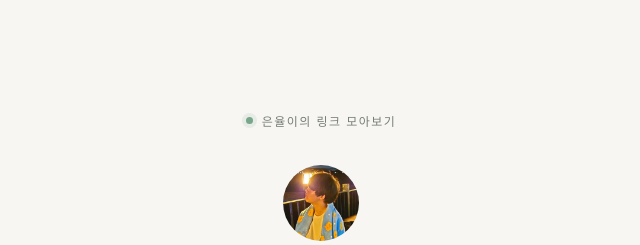
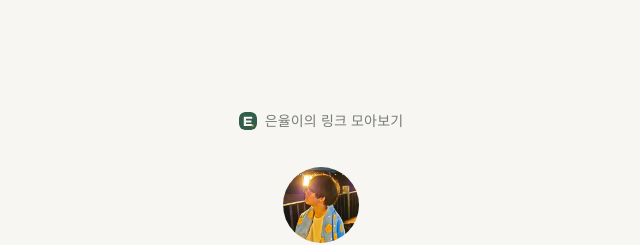
Before and after one commit to EunYool10/link-collection, a plain HTML site: page index.html in a window 1280 px wide. Shown: the top 245 px of the page, 319-959 px from the left. Drawn offline with Linux system fonts and the light colour scheme.

Commit message:
Use favicon in page heading

```diff
--- a/index.html
+++ b/index.html
@@ -5,14 +5,14 @@
 <meta name="viewport" content="width=device-width, initial-scale=1">
 <meta name="theme-color" content="#f7f6f2">
 <link rel="icon" type="image/svg+xml" href="favicon.svg">
-<title>EunYool — 링크 모음</title>
+<title>은율이의 링크 모아보기</title>
 <style>
   :root { color-scheme: light; --ink:#202522; --muted:#777d76; --line:#e8e8e1; --green:#315d4b; --paper:#f7f6f2; }
   * { box-sizing:border-box; }
   body { margin:0; min-height:100vh; display:grid; place-items:center; padding:32px 20px; background:var(--paper); color:var(--ink); font-family: Pretendard, -apple-system, BlinkMacSystemFont, "Segoe UI", "Noto Sans KR", sans-serif; }
   main { width:min(100%, 480px); }
-  .topline { display:flex; align-items:center; justify-content:center; gap:9px; color:var(--muted); font-size:12px; letter-spacing:.12em; text-transform:uppercase; }
-  .dot { width:7px; height:7px; border-radius:50%; background:#78a68b; box-shadow:0 0 0 4px #78a68b22; }
+  .topline { display:flex; align-items:center; justify-content:center; gap:8px; color:var(--muted); font-size:14px; line-height:1.4; letter-spacing:.01em; }
+  .top-icon { display:block; width:18px; height:18px; flex:none; border-radius:6px; }
   header { text-align:center; margin:36px 0 30px; }
   .avatar { width:76px; height:76px; display:block; overflow:hidden; margin:0 auto 20px; border-radius:50%; background:#e5ece5; }
   .avatar img { display:block; width:100%; height:100%; object-fit:cover; }
@@ -33,7 +33,7 @@
 </head>
 <body>
 <main>
-  <div class="topline"><span class="dot"></span> 은율이의 링크 모아보기</div>
+  <div class="topline"><img class="top-icon" src="favicon.svg" alt="" aria-hidden="true"> <span>은율이의 링크 모아보기</span></div>
   <header>
     <div class="avatar"><img src="eunyool_profile.jpg" alt="EunYool 프로필 사진"></div>
     <h1>EunYool</h1>
```
